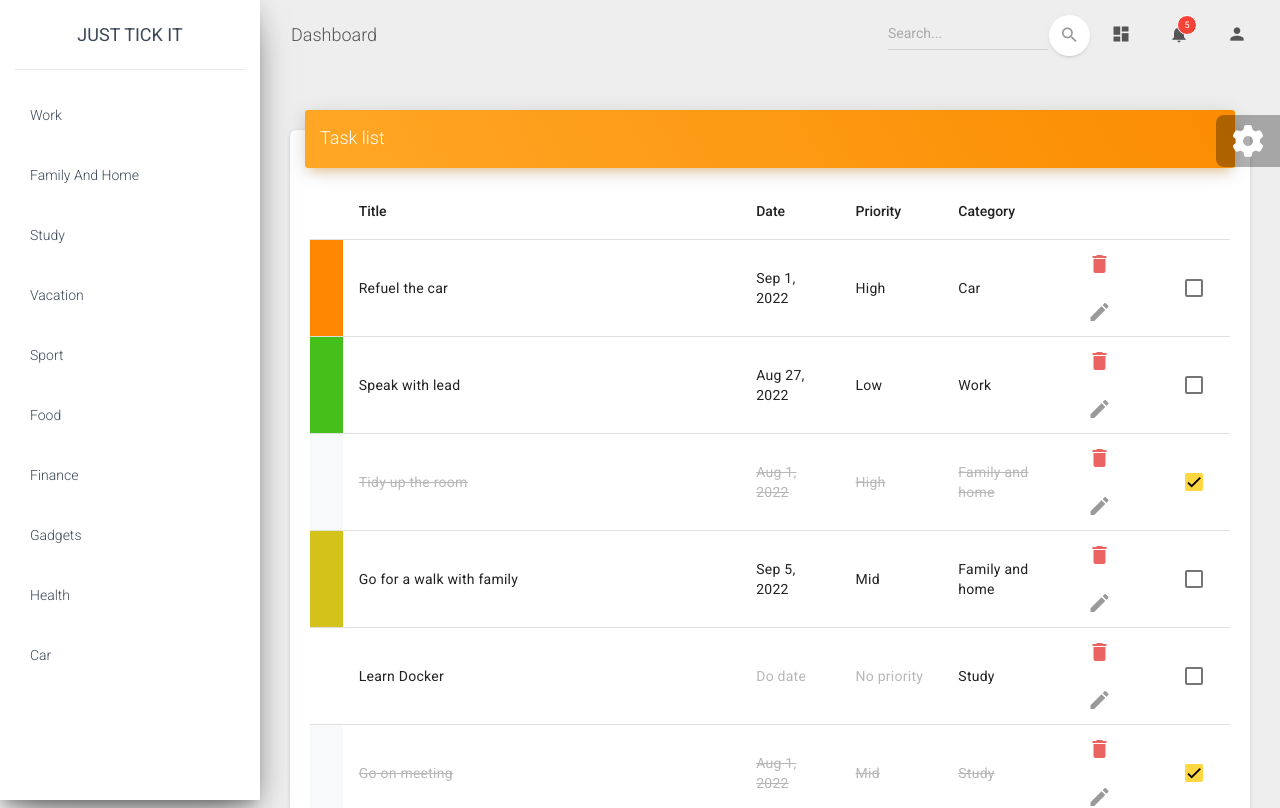
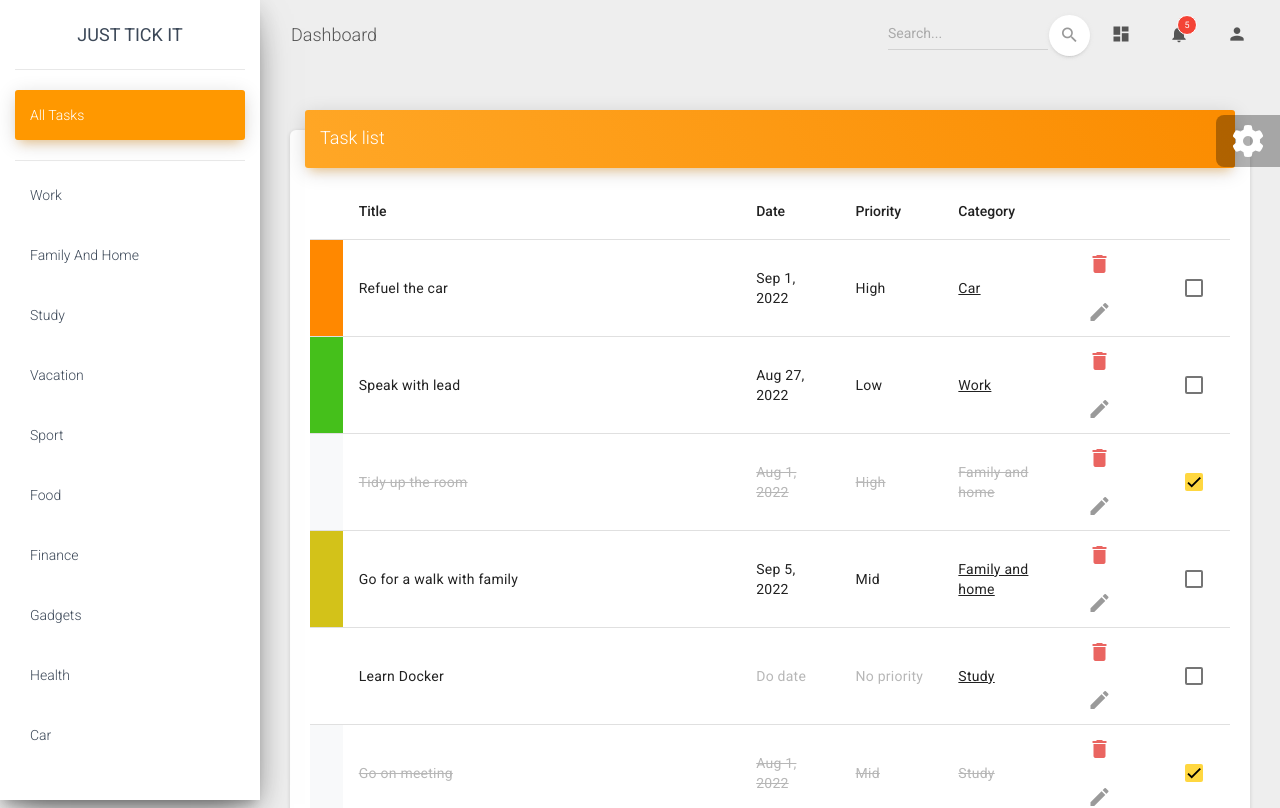
Before and after one commit to Vitaliistf/JustTickIt, an Angular app in the folder frontend/: page / in a window 1280 px wide. Shown: the top 808 px of the page. Built offline with nearby package versions, Linux system fonts and the light colour scheme.

Commit message:
Added all categories option

```diff
--- a/frontend/src/app/app.component.html
+++ b/frontend/src/app/app.component.html
@@ -1,6 +1,7 @@
 <div class="wrapper ">
 
   <app-categories (selectCategory)="onSelectCategory($event)"
+                  [selectedCategory]="selectedCategory"
                   [categories]="categories"></app-categories>
 
   <div class="main-panel">
@@ -86,6 +87,7 @@
             <app-tasks
               (deleteTask)="onDeleteTask($event)"
               (updateTask)="onUpdateTask($event)"
+              (selectCategory)="onSelectCategory($event)"
               [tasks]="tasks"
             ></app-tasks>
           </div>
--- a/frontend/src/app/components/categories/categories.component.html
+++ b/frontend/src/app/components/categories/categories.component.html
@@ -6,14 +6,22 @@
   </div>
   <div class="sidebar-wrapper">
     <ul class="nav">
+
+      <li class="nav-item category" (click)="showTasksByCategory(null)"
+          [class.active]="selectedCategory === null">
+        <a class="nav-link pointer">
+          <p class="all-category-title">All tasks</p>
+        </a>
+      </li>
+
+<!--      <div class="line"></div>-->
+
       <li (click)="showTasksByCategory(category)"
           *ngFor="let category of categories" [class.active]="category === selectedCategory"
           class="nav-item pointer">
-
         <a class="nav-link">
           <p>{{category.title}}</p>
         </a>
-
       </li>
 
     </ul>
--- a/frontend/src/app/components/categories/categories.component.ts
+++ b/frontend/src/app/components/categories/categories.component.ts
@@ -12,10 +12,11 @@ export class CategoriesComponent implements OnInit {
   @Input()
   categories!: Category[];
 
+  @Input()
+  selectedCategory!: Category | null;
+
   @Output()
-  selectCategory = new EventEmitter<Category>();
-
-  selectedCategory!: Category;
+  selectCategory = new EventEmitter<Category | null>();
 
   constructor(private dataService: DataService) {
   }
@@ -23,7 +24,7 @@ export class CategoriesComponent implements OnInit {
   ngOnInit(): void {
   }
 
-  showTasksByCategory(category: Category) {
+  showTasksByCategory(category: Category | null) {
     if(this.selectedCategory === category) {
       return;
     }
--- a/frontend/src/app/components/tasks/tasks.component.html
+++ b/frontend/src/app/components/tasks/tasks.component.html
@@ -49,7 +49,8 @@
       <ng-container matColumnDef="category">
         <th *matHeaderCellDef mat-header-cell mat-sort-header>Category</th>
         <td *matCellDef="let task" class="col-category"
-            [ngClass]="{'completed': task.completed, 'novalue': task.category == null}"
+            [ngClass]="{'completed': task.completed, 'novalue': task.category == null, 'link': !task.completed && task.category}"
+            (click)="!task.completed && task.category && onSelectCategory(task.category)"
             mat-cell>
 
           {{task.category ? task.category.title : "No category"}}
--- a/frontend/src/app/components/tasks/tasks.component.ts
+++ b/frontend/src/app/components/tasks/tasks.component.ts
@@ -14,6 +14,7 @@ import {MatSort} from "@angular/material/sort";
 import {EditTaskDialogComponent} from "../../dialog/edit-task-dialog/edit-task-dialog.component";
 import {MatDialog} from "@angular/material/dialog";
 import {ConfirmDialogComponent} from "../../dialog/confirm-dialog/confirm-dialog.component";
+import {Category} from "../../models/category";
 
 @Component({
   selector: 'app-tasks',
@@ -45,6 +46,9 @@ export class TasksComponent implements OnInit {
 
   @Output()
   deleteTask = new EventEmitter<Task>();
+
+  @Output()
+  selectCategory = new EventEmitter<Category>();
 
   constructor(private dataService: DataService,
               private dialog: MatDialog) {
@@ -155,4 +159,8 @@ export class TasksComponent implements OnInit {
     task.completed = !task.completed;
     this.updateTask.emit(task);
   }
+
+  onSelectCategory(category: Category) {
+    this.selectCategory.emit(category);
+  }
 }
--- a/frontend/src/styles.css
+++ b/frontend/src/styles.css
@@ -33,3 +33,17 @@
   text-decoration: underline;
   cursor: pointer;
 }
+
+.category {
+  padding-bottom: 20px;
+}
+
+.category:after {
+  content: '';
+  position: absolute;
+  margin-top: 20px;
+  right: 15px;
+  height: 1px;
+  width: calc(100% - 30px);
+  background-color: rgba(180, 180, 180, 0.3);
+}
```
